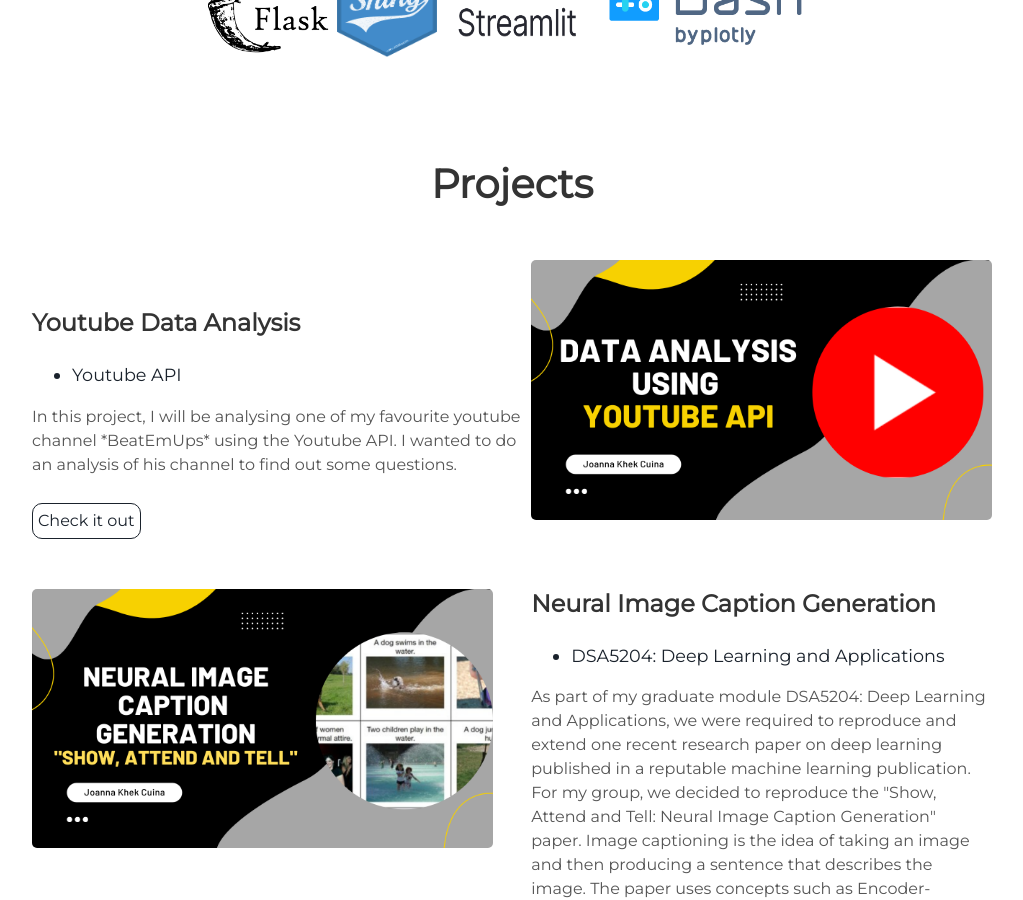
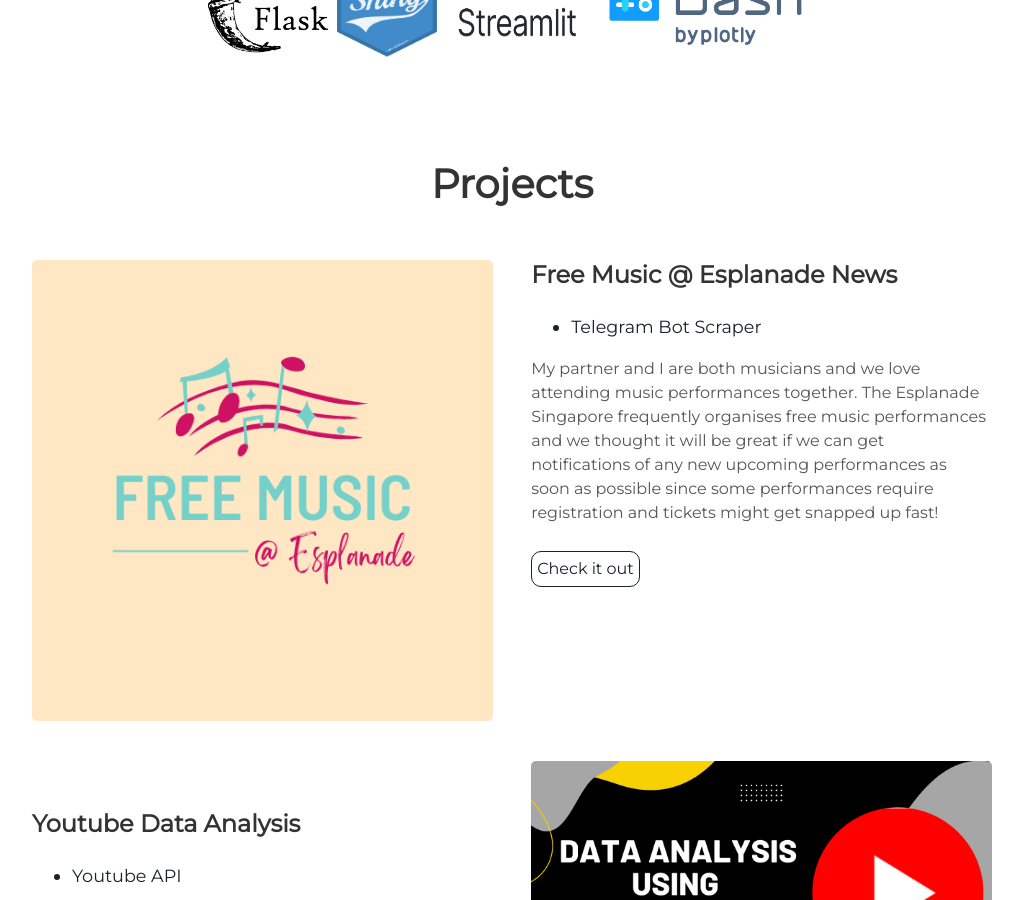
Before and after one commit to Joanna-Khek/joanna-khek.github.io, a Jekyll site: the page built from index.html, in a window 1280 px wide and 900 px high, scrolled down 2239 px. Shown: the whole window, without its empty margins (128-1151 px from the left). Built offline with Jekyll 4.4.1, drawn with Linux system fonts in a browser that asks for light colours.

Commit message:
new project

```diff
--- a/_includes/projects.html
+++ b/_includes/projects.html
@@ -1,5 +1,19 @@
 <div class="user-details">
   <h1> Projects </h1>
+</div>
+
+<div class="user-projects">
+  <div class="images-left">
+    <img alt="st-bt" src="{{ "assets/img/free_music.png" | prepend: site.baseurl }}" />
+  </div>
+  <div class="contents-right">
+    <h3> Free Music @ Esplanade News </h3>
+    <ul>
+      <li> Telegram Bot Scraper </li>
+    </ul>
+    <p>My partner and I are both musicians and we love attending music performances together. The Esplanade Singapore frequently organises free music performances and we thought it will be great if we can get notifications of any new upcoming performances as soon as possible since some performances require registration and tickets might get snapped up fast!</p>
+    <a class="project-link" href="https://github.com/Joanna-Khek/free_music_esplanade_news">Check it out</a>
+  </div>
 </div>
 
 <div class="user-projects">
```
Also changed, not shown: assets/img/free_music.png (added).
